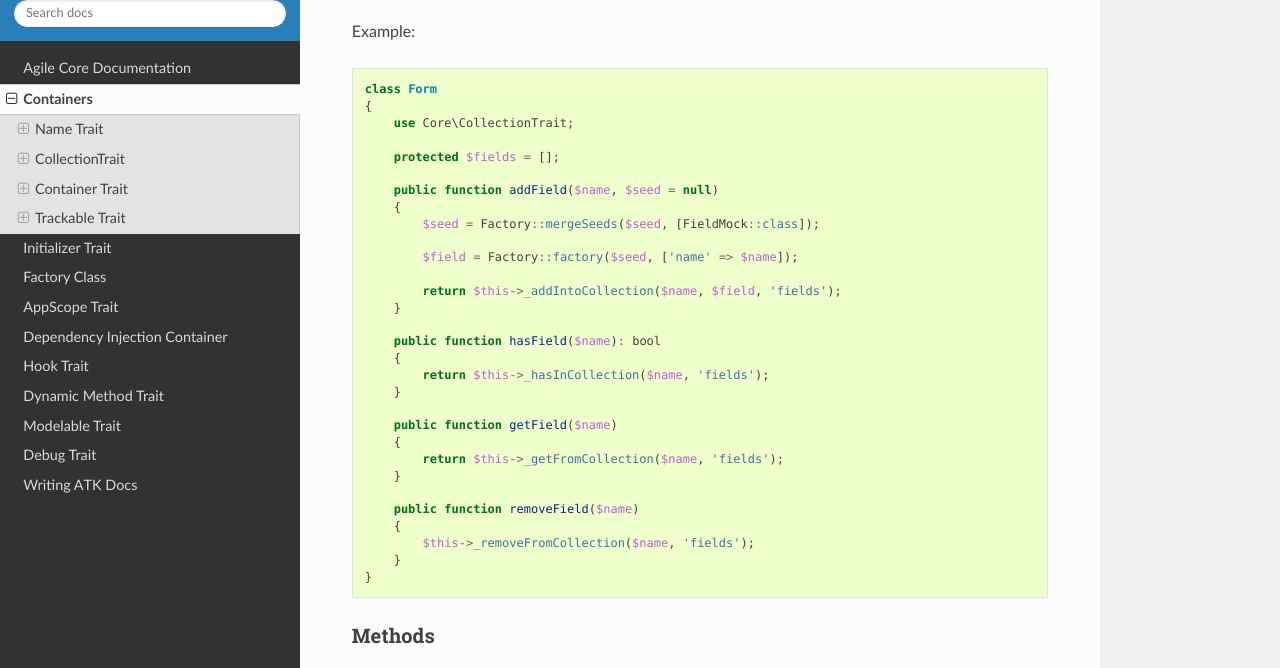
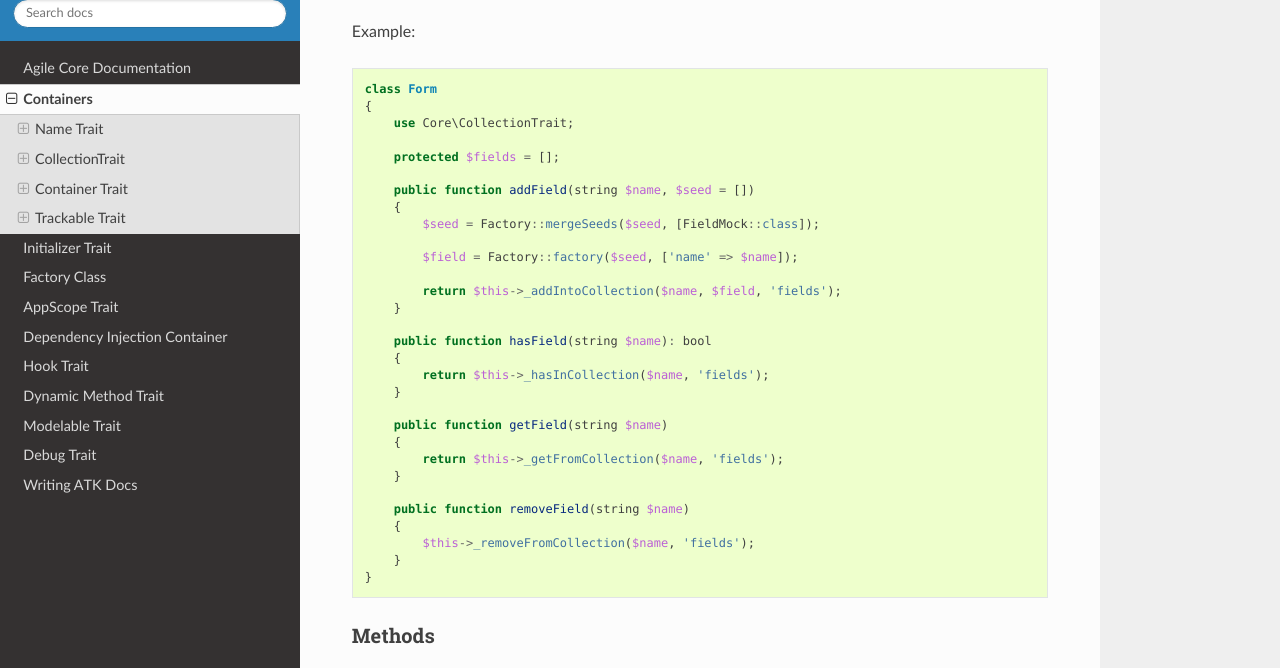
Before and after one commit to atk4/core, a Sphinx documentation site: the page built from docs/container.rst, in a window 1280 px wide and 900 px high, scrolled down 1215 px, cut to the strip 77-745 px from the top of the window. Built offline with Sphinx 7.4.7 and the Read the Docs theme 2.0.0, drawn with Linux system fonts in a browser that asks for light colours; pages that are not in the unit, such as notebooks, are missing from menus; cross-references to code outside the pages are shown as plain code.

Commit message:
Minor CS changes (#363)

```diff
--- a/docs/container.rst
+++ b/docs/container.rst
@@ -73,7 +73,7 @@ Example::
 
         protected $fields = [];
 
-        public function addField($name, $seed = null)
+        public function addField(string $name, $seed = [])
         {
             $seed = Factory::mergeSeeds($seed, [FieldMock::class]);
 
@@ -82,17 +82,17 @@ Example::
             return $this->_addIntoCollection($name, $field, 'fields');
         }
 
-        public function hasField($name): bool
+        public function hasField(string $name): bool
         {
             return $this->_hasInCollection($name, 'fields');
         }
 
-        public function getField($name)
+        public function getField(string $name)
         {
             return $this->_getFromCollection($name, 'fields');
         }
 
-        public function removeField($name)
+        public function removeField(string $name)
         {
             $this->_removeFromCollection($name, 'fields');
         }
@@ -105,9 +105,9 @@ Methods
 
     Adds a new element into collection::
 
-        public function addField($name, $definition)
+        public function addField(string $name, $seed = [])
         {
-            $field = Factory::factory($definition, []);
+            $field = Factory::factory($seed);
 
             return $this->_addIntoCollection($name, $field, 'fields');
         }
--- a/docs/exception.rst
+++ b/docs/exception.rst
@@ -77,7 +77,7 @@ problem.
 .. php:method:: getHtml()
 
 Will return nice HTML-formatted exception that will rely on a presence of
-Semantic UI. This will include the error, parameters and backtrace. The code
+Fomantic-UI. This will include the error, parameters and backtrace. The code
 will also make an attempt to locate and highlight the code that have caused the
 problem.
 
--- a/docs/index.rst
+++ b/docs/index.rst
@@ -45,7 +45,7 @@ to create necessary methods with minimum code footprint::
 
         public $fields = [];
 
-        public function addField($name, $seed = null)
+        public function addField(string $name, $seed = [])
         {
             $seed = Factory::mergeSeeds($seed, [FieldMock::class]);
 
```
Also changed, not shown: 3 other files.
